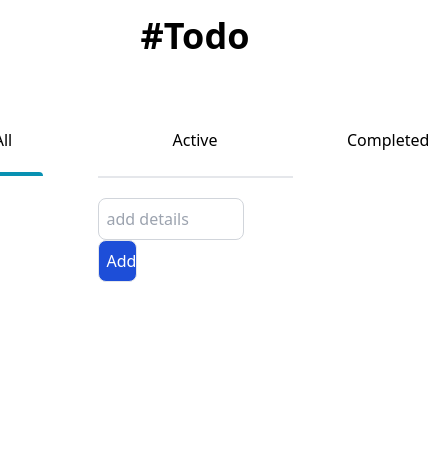
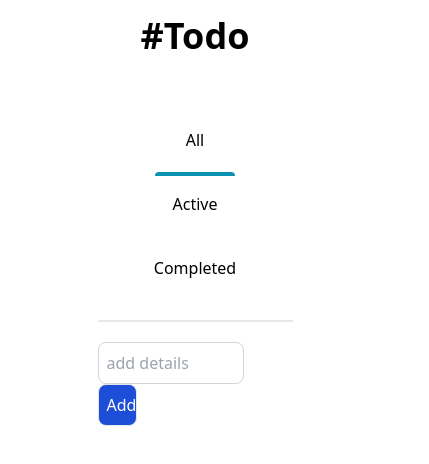
Before and after one commit to YoimelDev/Todo-app, a React (Vite) app: page / in a window 390 px wide. Shown: the top 464 px of the page, 429 px wide, since content can reach past the window. Built offline with nearby package versions, Linux system fonts and the light colour scheme.

Commit message:
add styles for mobile

```diff
--- a/src/components/Options.jsx
+++ b/src/components/Options.jsx
@@ -8,8 +8,8 @@ export const Options = ({ option, setOption }) => {
 	]
 
 	return (
-		<div className='flex justify-center mt-14 gap-x-28 border-b-2'>
-			<div className="flex flex-col justify-center text-center h-12 min-w-[5rem]">
+		<div className='flex flex-col md:flex-row items-center justify-center mt-14 gap-x-28 border-b-2'>
+			<div className="flex flex-col justify-center text-center h-12 min-w-[5rem] mb-4 md:mb-0">
 				<a href="#" className="h-12 min-w-[5rem]"
 					onClick={() => handleOption('all')}
 				>
@@ -23,7 +23,7 @@ export const Options = ({ option, setOption }) => {
 
 			</div>
 
-			<div className="flex flex-col justify-center text-center h-12">
+			<div className="flex flex-col justify-center text-center h-12 mb-4 md:mb-0">
 				<a href="#" className="h-12 min-w-[5rem]"
 					onClick={() => handleOption('active')}
 				>
@@ -36,7 +36,7 @@ export const Options = ({ option, setOption }) => {
 				}
 			</div>
 
-			<div className="flex flex-col justify-center text-center h-12 min-w-[5rem]">
+			<div className="flex flex-col justify-center text-center h-12 min-w-[5rem] mb-4 md:mb-0">
 				<a href="#" className="h-12"
 					onClick={() => handleOption('completed')}
 				>
```
